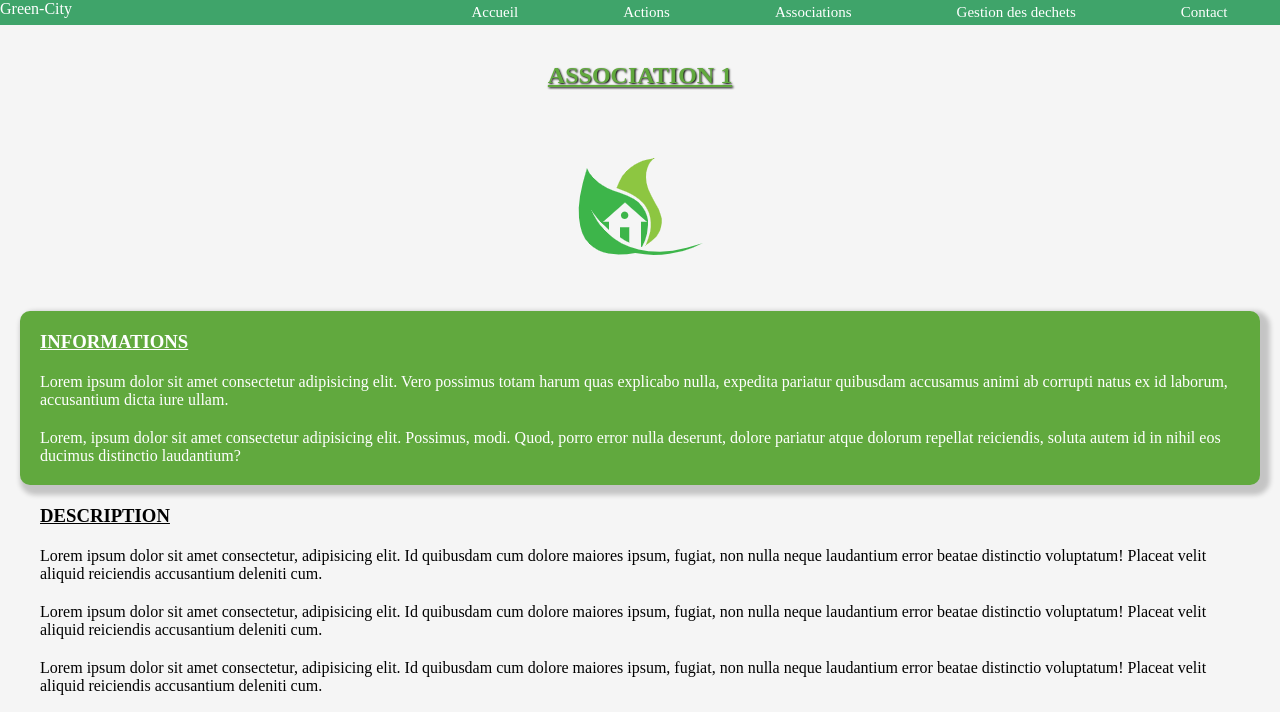
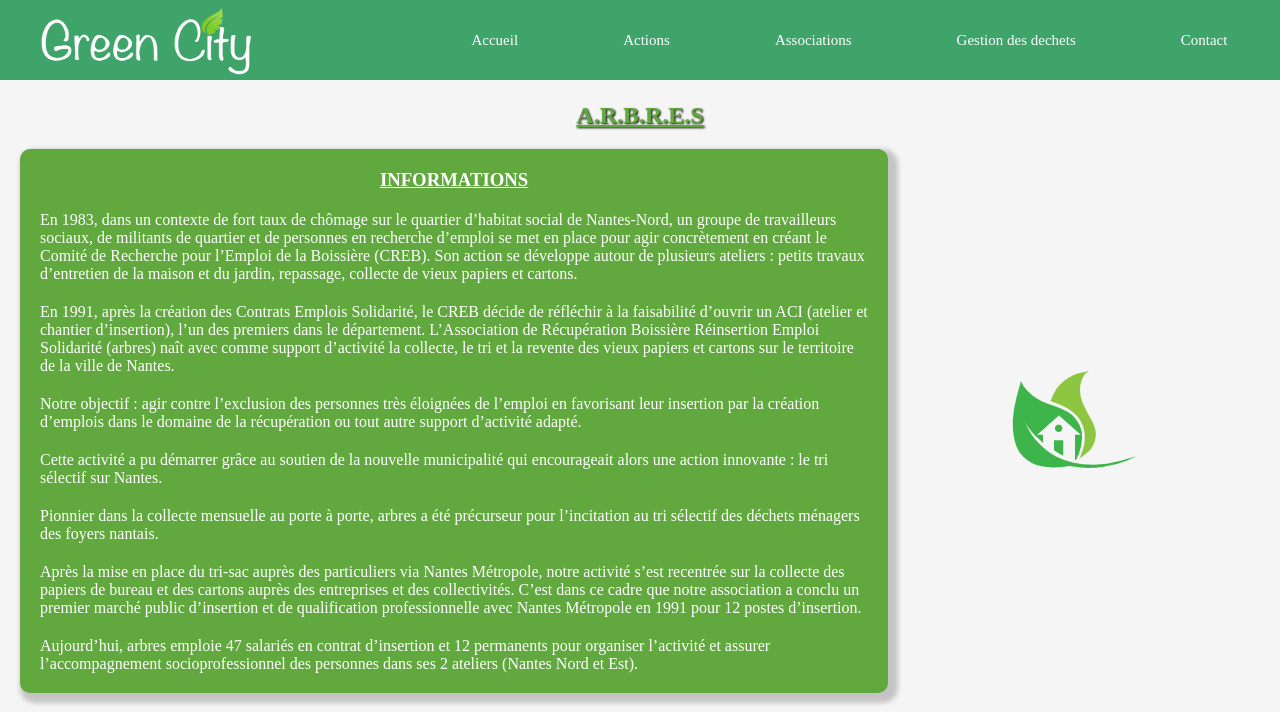
Before and after one commit to MartinCazamajor/Green-City, a PHP site: page /pages_asso/asso1.html in a window 1280 px wide. Shown: the top 712 px of the page. Run offline with PHP 8.4, Linux system fonts and the light colour scheme.

Commit message:
finalisation maquette index css pages-asso

```diff
--- a/index.html
+++ b/index.html
@@ -71,7 +71,7 @@
             <div class="flex-container">
                     <a href="pages_asso/asso1.html" title="association 1">
                         <img src="img/logo-asso1.png" alt="Photo asso 1">
-                        <p class="flex-item">association 1</p>
+                        <p class="flex-item">A.R.B.R.E.S</p>
                     </a>
                 </div>
             <!-- association -->
--- a/pages_asso/asso1.html
+++ b/pages_asso/asso1.html
@@ -13,7 +13,7 @@
         <header>
 
             <div class="menu">
-                <a href="../index.html"><span class="title">Green-City</span></a>
+                <a href="../index.html"><span class="title"><img src="../img/Logo GC.png"></span></a>
                 <input class="burger" type="checkbox">
                 <nav>
                     <a href="../index.html#home">Accueil</a>
@@ -30,7 +30,6 @@
                     <a class="hover_style" href="../index.html#gestion">Gestion des dechets</a>
                     <a class="hover_style" href="../index.html#contact">Contact</a>
                 </div>
-
             </div>
 
         </header>
@@ -40,31 +39,54 @@
         <section id="page-asso">
 
             <!-- nom de l'association-->
-            <div class="name-asso">
-                <h1>Association 1</h1>
-                <img src="../img/logo-asso1.png" alt="logo association 1">
-            </div>
+            <h1>A.R.B.R.E.S</h1>
 
             <!-- informations de l'association -->
             <div class="info-asso">
                 <h3>Informations</h3>
-                <p>Lorem ipsum dolor sit amet consectetur adipisicing elit. Vero possimus totam harum quas explicabo nulla, expedita pariatur quibusdam accusamus animi ab corrupti natus ex id laborum, accusantium dicta iure ullam.</p>
-                <p>Lorem, ipsum dolor sit amet consectetur adipisicing elit. Possimus, modi. Quod, porro error nulla deserunt, dolore pariatur atque dolorum repellat reiciendis, soluta autem id in nihil eos ducimus distinctio laudantium?</p>
+                <p>En 1983, dans un contexte de fort taux de chômage sur le quartier d’habitat social de Nantes-Nord, un groupe de travailleurs sociaux, de militants de quartier et de personnes en recherche d’emploi se met en place pour agir concrètement en créant le Comité de Recherche pour l’Emploi de la Boissière (CREB). Son action se développe autour de plusieurs ateliers : petits travaux d’entretien de la maison et du jardin, repassage, collecte de vieux papiers et cartons.</p>
+                <p>En 1991, après la création des Contrats Emplois Solidarité, le CREB décide de réfléchir à la faisabilité d’ouvrir un ACI (atelier et chantier d’insertion), l’un des premiers dans le département. L’Association de Récupération Boissière Réinsertion Emploi Solidarité (arbres) naît avec comme support d’activité la collecte, le tri et la revente des vieux papiers et cartons sur le territoire de la ville de Nantes.</p>
+                <p>Notre objectif : agir contre l’exclusion des personnes très éloignées de l’emploi en favorisant leur insertion par la création d’emplois dans le domaine de la récupération ou tout autre support d’activité adapté.</p>
+                <p>Cette activité a pu démarrer grâce au soutien de la nouvelle municipalité qui encourageait alors une action innovante : le tri sélectif sur Nantes.</p>
+                <p>Pionnier dans la collecte mensuelle au porte à porte, arbres a été précurseur pour l’incitation au tri sélectif des déchets ménagers des foyers nantais.</p>
+                <p>Après la mise en place du tri-sac auprès des particuliers via Nantes Métropole, notre activité s’est recentrée sur la collecte des papiers de bureau et des cartons auprès des entreprises et des collectivités. C’est dans ce cadre que notre association a conclu un premier marché public d’insertion et de qualification professionnelle avec Nantes Métropole en 1991 pour 12 postes d’insertion.</p>
+                <p>Aujourd’hui, arbres emploie 47 salariés en contrat d’insertion et 12 permanents pour organiser l’activité et assurer l’accompagnement socioprofessionnel des personnes dans ses 2 ateliers (Nantes Nord et Est).</p>
             </div>
+            <img src="../img/logo-asso1.png" class="logo-asso" alt="logo association 1">
 
             <!-- description de l'association -->
             <div class="description-asso">
                 <h3>Description</h3>
-                <p>Lorem ipsum dolor sit amet consectetur, adipisicing elit. Id quibusdam cum dolore maiores ipsum, fugiat, non nulla neque laudantium error beatae distinctio voluptatum! Placeat velit aliquid reiciendis accusantium deleniti cum.</p>
-                <p>Lorem ipsum dolor sit amet consectetur, adipisicing elit. Id quibusdam cum dolore maiores ipsum, fugiat, non nulla neque laudantium error beatae distinctio voluptatum! Placeat velit aliquid reiciendis accusantium deleniti cum.</p>
-                <p>Lorem ipsum dolor sit amet consectetur, adipisicing elit. Id quibusdam cum dolore maiores ipsum, fugiat, non nulla neque laudantium error beatae distinctio voluptatum! Placeat velit aliquid reiciendis accusantium deleniti cum.</p>
+                <p>arbres , défend les valeurs propres à l’Économie Sociale et Solidaire :
+
+                    Soutenir et responsabiliser
+                    Croire en chaque personne et en ses capacités à progresser
+                    o Lui apporter un soutien professionnel, ainsi qu’une considération et une écoute
+                    o Le rendre acteur de son projet et responsable de ses actes
+
+
+                    Faire preuve de professionnalisme
+                    o Avoir une attitude professionnelle en toute occasion
+                    o Être intransigeants sur le respect de nos engagements
+
+
+                    Avancer et réussir ensemble
+                    o Développer la solidarité au travail et l’esprit d’équipe
+                    o Partager nos connaissances communes
+                    o Savoir se remettre en question pour avancer
+
+
+                    Être un acteur socioéconomique à part entière
+                    o S’impliquer sur notre territoire
+                    o Partager nos actions avec notre réseau de partenaires
+                    o Travailler avec les entreprises pour favoriser l’accès de tous au monde du travail</p>
             </div>
 
             <!-- imagesde l'association -->
             <div class="images-asso">
-                <img src="../img/co2.png" class="images-asso-alone" alt="CO2">
-                <img src="../img/recycle.png" class="images-asso-alone" alt="Recycle">
-                <img src="../img/earth.png" class="images-asso-alone" alt="Earth">
+                <img src="../img/asso-earth2.png" class="images-asso-alone bounce" alt="CO2">
+                <img src="../img/asso-recycle.png" class="images-asso-alone bounce" alt="Recycle">
+                <img src="../img/asso-plant.png" class="images-asso-alone bounce" alt="Earth">
             </div>
 
         </section>
@@ -72,15 +94,22 @@
         <!------------------------------------------------------------>
         <!-- footer -->
         <footer class="footer_parent">
-            <div class="footer_left">
-                <a href="#">Actions</a>
-                <a href="#">Associations</a>
-                <a href="#">Gestion des déchets</a>
-                <a href="#">Contact</a>
+            <div class="lien">
+                <div class="footer_reseaux">
+                    <a href="#"><img src="../img/facebook-logo.png" alt="lien vers facebook"></a>
+                    <a href="#"><img src="../img/instagram-logo.png" alt="lien vers instagram"></a>
+                    <a href="#"><img src="../img/twitter-logo.png" alt="lien vers twitter"></a>
+                    <a href="#"><img src="../img/youtube-logo.png" alt="lien vers youtube"></a>
+                </div>
+                <div class="footer_lien">
+                    <a href="../index.html#actions">Actions</a><br>
+                    <a href="../index.html#associations">Associations</a><br>
+                    <a href="../index.html#gestion">Gestion des déchets</a><br>
+                    <a href="../index.html#contact">Contact</a><br>
+                </div>
             </div>
-
-            <div class="footer_right">
-                <p>footer droite</p>
+            <div class="mentions">
+                <p>Green-City by <a href="https://wildcodeschool.fr">Wild Code School</a> | <a href="#">Mentions légales</a></a></p>
             </div>
         </footer>
 
--- a/style.css
+++ b/style.css
@@ -293,7 +293,7 @@ input[type=submit]:hover {
 /* ================ CSS ASSOCIATIONS =============== */
 /* page index */
 #associations, #page-asso{
-    padding:60px 20px;
+    padding:100px 20px;
     display: flex;
     flex-direction: column;
     align-items: center;
@@ -352,7 +352,44 @@ input[type=submit]:hover {
   box-shadow:5px 5px 5px var(--greenDark);
 }
 
+
+
+
 /* page des assos */
+#page-asso{
+  display: grid;
+  grid-template-columns: 100%;
+  grid-template-rows:  auto auto auto auto auto;
+  grid-template-areas:
+    "title"
+    "logo"
+    "description"
+    "information"
+    "images"
+  ;
+}
+#page-asso h1 {
+  grid-area: title;
+}
+#page-asso .logo-asso{
+  grid-area: logo;
+  margin:0 auto;
+}
+#page-asso .info-asso{
+  grid-area: description;
+}
+#page-asso .description-asso{
+  grid-area: information;
+}
+#page-asso .images-asso{
+  grid-area: images;
+  flex-direction: row;
+}
+#page-asso .images-asso .images-asso-alone{
+  width:20%;
+  margin:20px;
+}
+
 #page-asso .info-asso{
   background: var(--green);
   color:var(--white);
@@ -368,6 +405,7 @@ input[type=submit]:hover {
 #page-asso h3{
   text-decoration:underline;
   text-transform:uppercase;
+  text-align:center;
 }
 #page-asso .images-asso{
     display: flex;
@@ -528,23 +598,30 @@ footer img{
 
     /*=============== ASSOCIATIONS =================*/
     #associations .group-asso{
-        flex-direction: row !important;
+      flex-direction: row;
     }
     #associations img{
         width:100%;
         height:auto;
     }
-    #association .info-asso, #association .description-asso{
-      padding:40px;
-    }
-    #association img{
-      box-shadow: 5px 5px 5px 5px rgba(0, 0, 0, 0.2);
-      margin:20px;
+
+    #page-asso{
+      display: grid;
+      grid-template-columns: 70% 30%;
+      grid-template-rows:  auto auto auto auto;
+      grid-template-areas:
+        "title title"
+        "description logo"
+        "information information"
+        "images images"
+      ;
     }
     #page-asso .images-asso{
       flex-direction: row;
     }
     #page-asso .images-asso .images-asso-alone{
-      width:30%;
+      width:20%;
+      margin:20px;
     }
+
 }
```
Also changed, not shown: other parts of style.css (+33 -1 lines), pages_asso/asso2.html (+22 -17 lines), pages_asso/asso3.html (+30 -18 lines), img/asso-plant.png (added), img/asso-recycle.png (added), img/eolienne.jpg (added), 1 other file.
